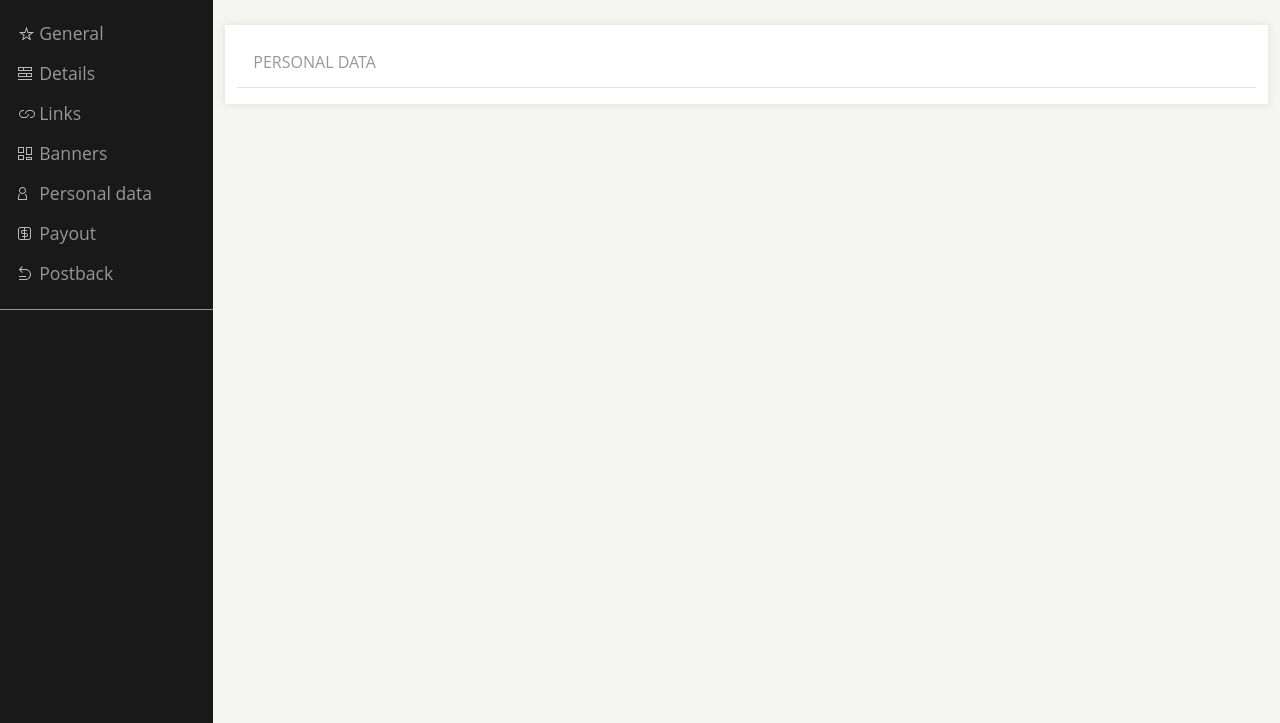
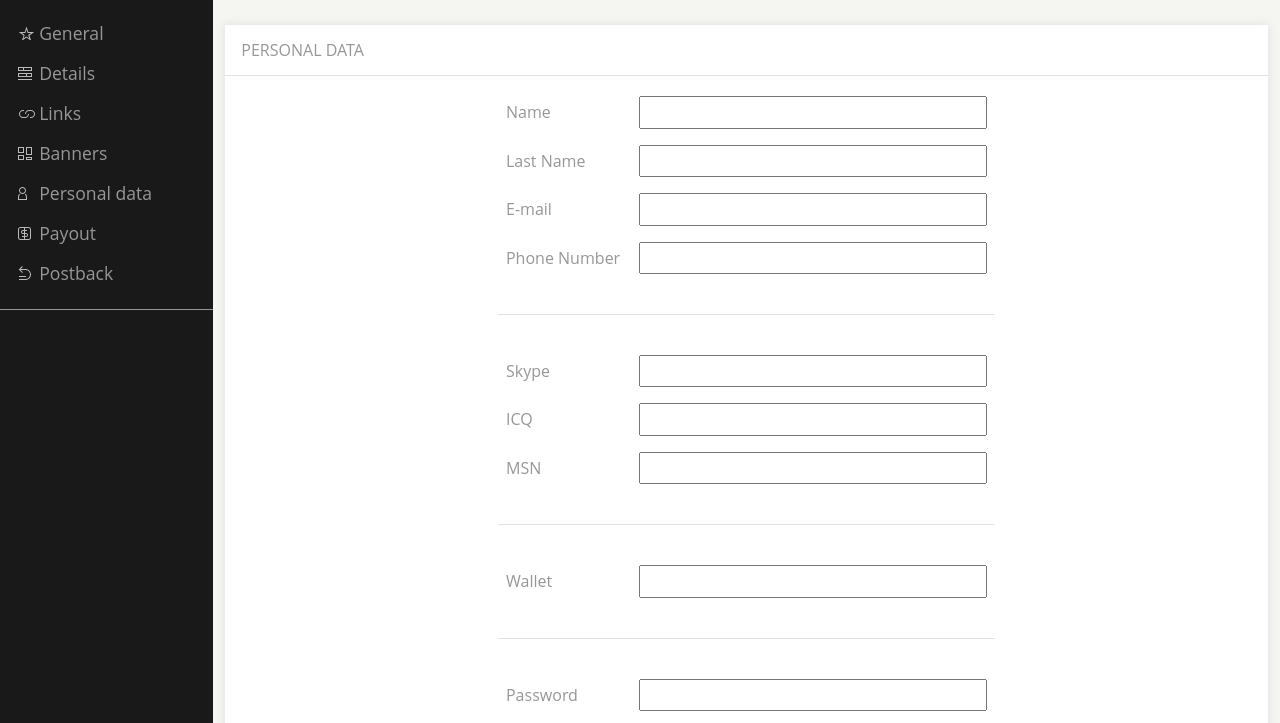
Before and after one commit to Pizmakkun/Solo-project, a website: page sass/pages/personaldata.html in a window 1280 px wide. Shown: the part 53-776 px from the top of the page. Drawn offline with Linux system fonts and the light colour scheme; a web font is replaced by a local one.

Commit message:
perdata done

```diff
--- a/sass/_layout.scss
+++ b/sass/_layout.scss
@@ -197,3 +197,6 @@ h3 {
 	font: bold 1em $paragraph-font;
 	color:  $grey4;
 }
+.center {
+    justify-content: center;
+}
--- a/sass/pages/personaldata.html
+++ b/sass/pages/personaldata.html
@@ -65,6 +65,55 @@
 				<header>
 					Personal Data
 				</header>
+				<div class="row center">
+					<form class="col-sm-11 col-md-10 col-lg-9 col-xl-6"action="" method="POST">
+							<div class="field">
+								<label>Name</label>
+								<input type="text" name="fname">
+							</div>
+							<div class="field">
+								<label>Last Name</label>
+								<input type="text" name="lname">
+							</div>
+							<div class="field">
+								<label>E-mail</label>
+								<input type="email" name="email">
+							</div>
+							<div class="field">
+								<label>Phone Number</label>
+								<input type="number" name="phone">
+							</div>
+							<div class="brd-line"></div>
+							<div class="field">
+								<label>Skype</label>
+								<input type="text" name="skype">
+							</div>
+							<div class="field">
+								<label>ICQ</label>
+								<input type="number" name="icq">
+							</div>
+							<div class="field">
+								<label>MSN</label>
+								<input type="number" name="msn">
+							</div>
+							<div class="brd-line"></div>
+							<div class="field">
+								<label>Wallet</label>
+								<input type="text" name="wallet">
+							</div>
+							<div class="brd-line"></div>
+							<div class="field">
+								<label>Password</label>
+								<input type="password" name="password">
+							</div>
+							<div class="field">
+								<label>Repeat</label>
+								<input type="password" name="repeat">
+							</div>
+							<div class="brd-line"></div>
+							<button class="btn-orange" type="submit">Submit</button>
+					</form>
+				</div>
 			</div>
 		</main>
 		<script type="text/javascript" src="../../js/script.js">
--- a/sass/sections/_container.scss
+++ b/sass/sections/_container.scss
@@ -4,7 +4,7 @@
 	margin: 1em auto;
 	box-shadow: 0 0 8px 1px $grey2;
 	overflow: hidden;
-	padding-bottom: 1em;
+	padding: 0 0 1em 0;
 	& header {
 		display: flex;
 		width: 100%;
@@ -13,12 +13,10 @@
 		text-transform: uppercase;
 		color: $grey4;
 	}
-	& .btm-brd-section {
-	border-bottom: 1px solid $grey2;
-	padding: 1em;
-	}
 }
 .brd-line {
+	width: 100%;
+	margin: 2em 0;
 	border-bottom: 1px solid $grey2;
 }
 .charts {
@@ -33,3 +31,32 @@
 		display: block;
 	}
 }
+label {
+	padding: 0.5em;
+	text-align: left;
+	margin: auto 0;
+}
+input[type="text"],input[type="email"], input[type="number"], input[type="password"] {
+	padding: 5px 10px;
+	color: inherit;
+	outline: $grey3;
+	overflow: hidden;
+	width: 70%;
+	max-width: 100%;
+	margin: .5em;
+}
+input[type="number"] {
+	-moz-appearance:textfield;
+}
+input::-webkit-outer-spin-button,
+input::-webkit-inner-spin-button {
+    -webkit-appearance: none;
+}
+.field {
+	display: flex;
+	justify-content: space-between;
+	color: $grey4;
+	@media screen and (max-width: 344px) {
+		display: block;
+	}
+}
```
Also changed, not shown: css/style.css, 1 other file.
